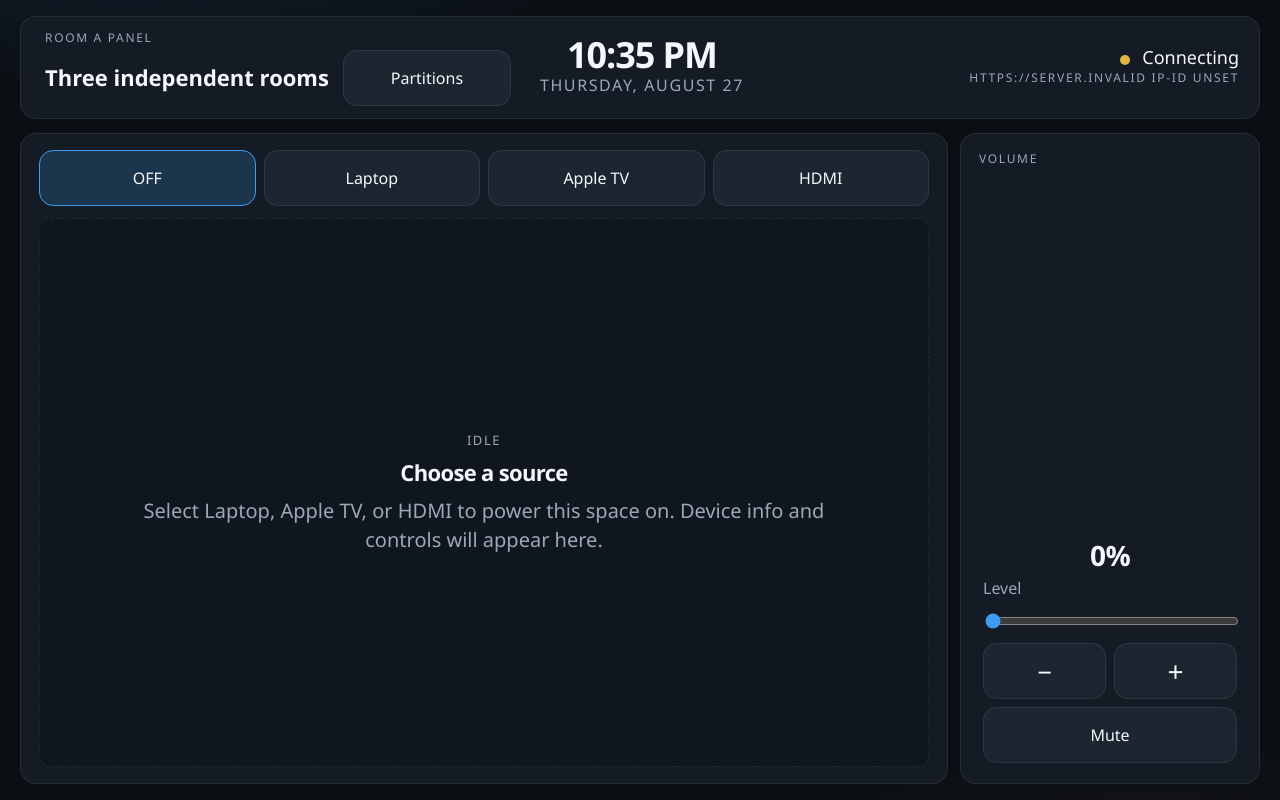
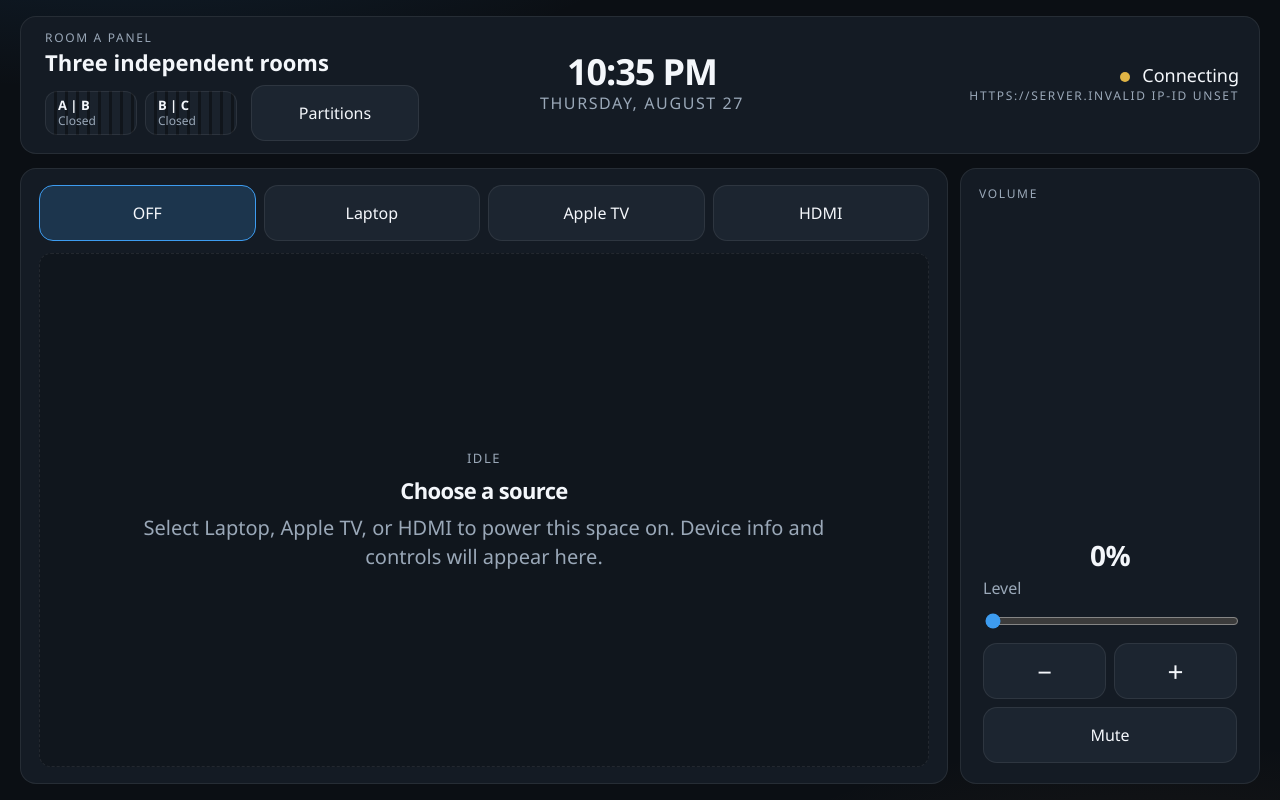
Before and after one commit to Prophet6/Crestron-HTML5, a website built with Vite: page Divisible-Room/index.html in a window 1280 px wide. Built offline with nearby package versions, Linux system fonts and the light colour scheme; some packages are replaced by stand-ins of ours; no server answers; what @crestron/ch5-webxpanel would draw is missing.

Commit message:
Drive all panel wall UI from global Wall_*_Open_FB.
Stop optimistic local wall flips while CIP is online. Header chips and
the partition page show both walls on every panel; Combine/Divide stays
only on walls that panel can control.

```diff
--- a/Divisible-Room/index.html
+++ b/Divisible-Room/index.html
@@ -18,6 +18,16 @@
           <p class="eyebrow" id="panel-role">Master panel</p>
           <div class="header__title-row">
             <h1 id="config-label">Three independent rooms</h1>
+            <div class="header__walls" aria-label="Wall state">
+              <span class="header-wall" data-header-wall="AB">
+                <span class="header-wall__name">A | B</span>
+                <span class="header-wall__state" data-header-wall-state="AB">Divided</span>
+              </span>
+              <span class="header-wall" data-header-wall="BC">
+                <span class="header-wall__name">B | C</span>
+                <span class="header-wall__state" data-header-wall-state="BC">Divided</span>
+              </span>
+            </div>
             <button type="button" class="btn header__partition" data-action="open-partitions">Partitions</button>
           </div>
         </div>
--- a/Divisible-Room/src/styles/main.css
+++ b/Divisible-Room/src/styles/main.css
@@ -76,7 +76,52 @@ input {
 .header__title-row {
   display: flex;
   align-items: center;
-  gap: 14px;
+  flex-wrap: wrap;
+  gap: 10px 14px;
+}
+
+.header__walls {
+  display: flex;
+  gap: 8px;
+}
+
+.header-wall {
+  display: flex;
+  flex-direction: column;
+  justify-content: center;
+  min-width: 92px;
+  padding: 6px 12px;
+  border: 1px solid var(--line);
+  border-radius: 12px;
+  background: repeating-linear-gradient(
+    90deg,
+    #1a222c,
+    #1a222c 8px,
+    #10151b 8px,
+    #10151b 11px
+  );
+}
+
+.header-wall.is-open {
+  background: rgba(62, 207, 142, 0.12);
+  border-style: dashed;
+  border-color: rgba(62, 207, 142, 0.45);
+}
+
+.header-wall__name,
+.header-wall__state {
+  margin: 0;
+  line-height: 1.2;
+}
+
+.header-wall__name {
+  font-size: 13px;
+  font-weight: 600;
+}
+
+.header-wall__state {
+  color: var(--muted);
+  font-size: 12px;
 }
 
 .header__partition {
--- a/Divisible-Room/src/ui/app.ts
+++ b/Divisible-Room/src/ui/app.ts
@@ -106,13 +106,13 @@ export function mountApp(runtime: CrestronRuntime): void {
 
   subscribeDigital(Joins.wallAB, (value) => {
     if (linked || !queryWalls) {
-      partitions.wallABOpen = value;
+      partitions.wallABOpen = asDigital(value);
     }
     render();
   });
   subscribeDigital(Joins.wallBC, (value) => {
     if (linked || !queryWalls) {
-      partitions.wallBCOpen = value;
+      partitions.wallBCOpen = asDigital(value);
     }
     render();
   });
@@ -164,25 +164,29 @@ export function mountApp(runtime: CrestronRuntime): void {
     if (currentPanel() !== 'master') {
       return;
     }
+    pulse(Joins.combineAll);
+    if (!linked) {
       partitions.wallABOpen = true;
       partitions.wallBCOpen = true;
-    pulse(Joins.combineAll);
       render();
+    }
   });
 
   must('[data-action="divide-all"]').addEventListener('click', () => {
     if (currentPanel() !== 'master') {
       return;
     }
+    pulse(Joins.divideAll);
+    if (!linked) {
       partitions.wallABOpen = false;
       partitions.wallBCOpen = false;
-    pulse(Joins.divideAll);
       render();
+    }
   });
 
   must('#partition-page').addEventListener('click', (event) => {
-    const btn = (event.target as HTMLElement).closest<HTMLElement>('[data-wall-toggle]');
-    if (!btn) {
+    const btn = (event.target as HTMLElement).closest<HTMLButtonElement>('[data-wall-toggle]');
+    if (!btn || btn.disabled) {
       return;
     }
     const wall = btn.dataset.wallToggle;
@@ -193,14 +197,15 @@ export function mountApp(runtime: CrestronRuntime): void {
     if (!canToggleWall(partitions, panel, wall)) {
       return;
     }
+    pulse(wall === 'AB' ? Joins.wallABToggle : Joins.wallBCToggle);
+    if (!linked) {
       if (wall === 'AB') {
         partitions.wallABOpen = !partitions.wallABOpen;
-      pulse(Joins.wallABToggle);
       } else {
         partitions.wallBCOpen = !partitions.wallBCOpen;
-      pulse(Joins.wallBCToggle);
       }
       render();
+    }
   });
 
   must('[data-action="open-partitions"]').addEventListener('click', openPartitions);
@@ -481,8 +486,22 @@ export function mountApp(runtime: CrestronRuntime): void {
           ? 'When all three are combined, close A|B before B|C so A+B are not left combined.'
           : 'Toggle any wall touching this space. Combine all / Divide all is master-only.';
 
-    paintWall('AB', partitions.wallABOpen, shownWalls.has('AB'), canToggleWall(partitions, panel, 'AB'), wallCloseFirstHint(panel, 'AB'));
-    paintWall('BC', partitions.wallBCOpen, shownWalls.has('BC'), canToggleWall(partitions, panel, 'BC'), wallCloseFirstHint(panel, 'BC'));
+    paintHeaderWall('AB', partitions.wallABOpen);
+    paintHeaderWall('BC', partitions.wallBCOpen);
+    paintWall(
+      'AB',
+      partitions.wallABOpen,
+      shownWalls.has('AB'),
+      canToggleWall(partitions, panel, 'AB'),
+      wallCloseFirstHint(panel, 'AB'),
+    );
+    paintWall(
+      'BC',
+      partitions.wallBCOpen,
+      shownWalls.has('BC'),
+      canToggleWall(partitions, panel, 'BC'),
+      wallCloseFirstHint(panel, 'BC'),
+    );
 
     if (key !== mountedKey) {
       mountZoneCards(zones);
@@ -499,17 +518,34 @@ export function mountApp(runtime: CrestronRuntime): void {
   }
 }
 
-function paintWall(wall: WallId, open: boolean, visible: boolean, enabled: boolean, closeHint: string): void {
+function paintHeaderWall(wall: WallId, open: boolean): void {
+  const el = must(`[data-header-wall="${wall}"]`);
+  el.classList.toggle('is-open', open);
+  must(`[data-header-wall-state="${wall}"]`).textContent = open ? 'Open' : 'Closed';
+}
+
+function paintWall(wall: WallId, open: boolean, controllable: boolean, enabled: boolean, closeHint: string): void {
   const el = must(`.wall[data-wall="${wall}"]`);
   el.classList.toggle('is-open', open);
-  el.classList.toggle('is-hidden', !visible);
-  must(`[data-wall-state="${wall}"]`).textContent = open ? 'Combined (open)' : 'Divided (wall present)';
+  el.classList.remove('is-hidden');
+  must(`[data-wall-state="${wall}"]`).textContent = open ? 'Combined (open)' : 'Divided (closed)';
   const btn = el.querySelector<HTMLButtonElement>('[data-wall-toggle]');
   if (btn) {
+    btn.hidden = !controllable;
     btn.textContent = open ? 'Divide' : 'Combine';
     btn.disabled = !enabled;
     btn.title = enabled || !open ? '' : closeHint;
   }
+}
+
+function asDigital(value: unknown): boolean {
+  if (typeof value === 'number') {
+    return value !== 0;
+  }
+  if (typeof value === 'string') {
+    return value !== '0' && value !== '' && value.toLowerCase() !== 'false';
+  }
+  return Boolean(value);
 }
 
 function roomFrom(el: HTMLElement): RoomId {
```
Also changed, not shown: Divisible-Room/docs/CONTRACT-MAP.md (+2 -2 lines), Divisible-Room/docs/simpl.md (+1 -1 lines), Divisible-Room/README.md. Lines whose indentation alone changed are shown as unchanged.
